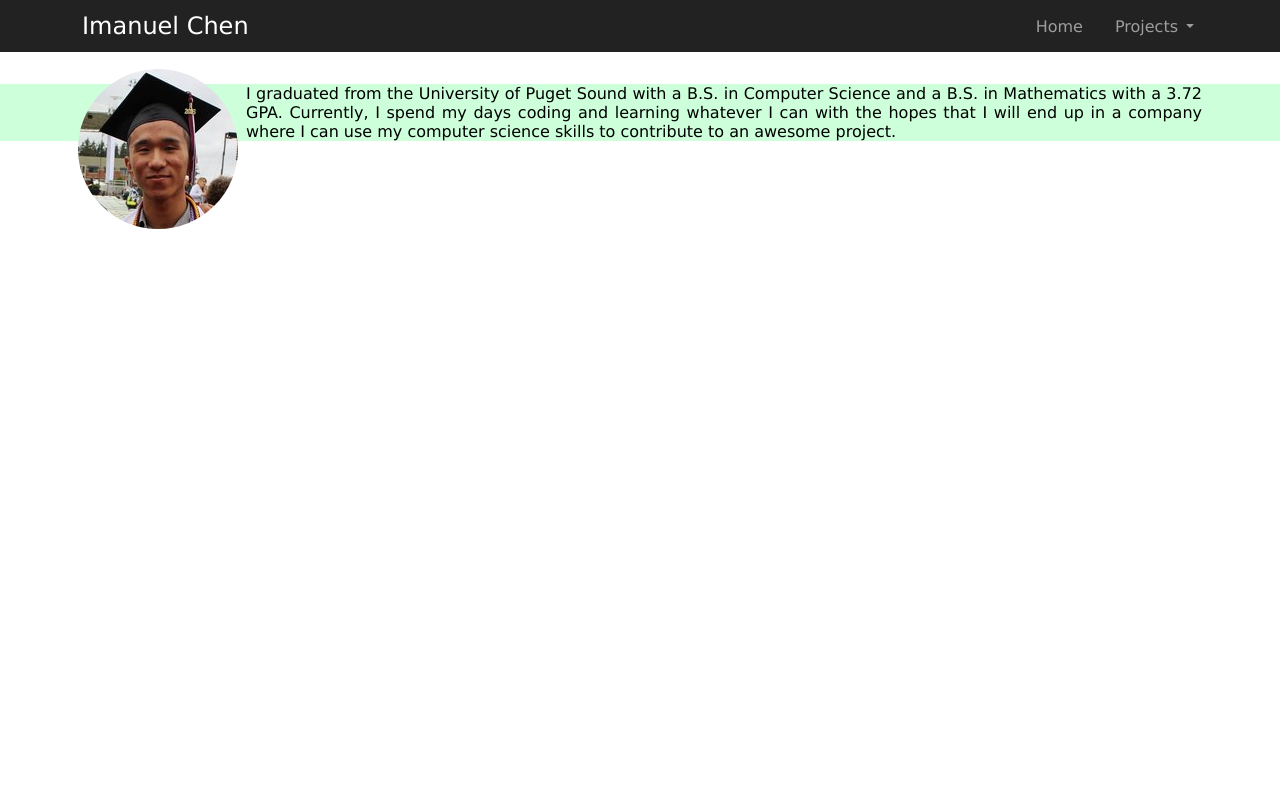
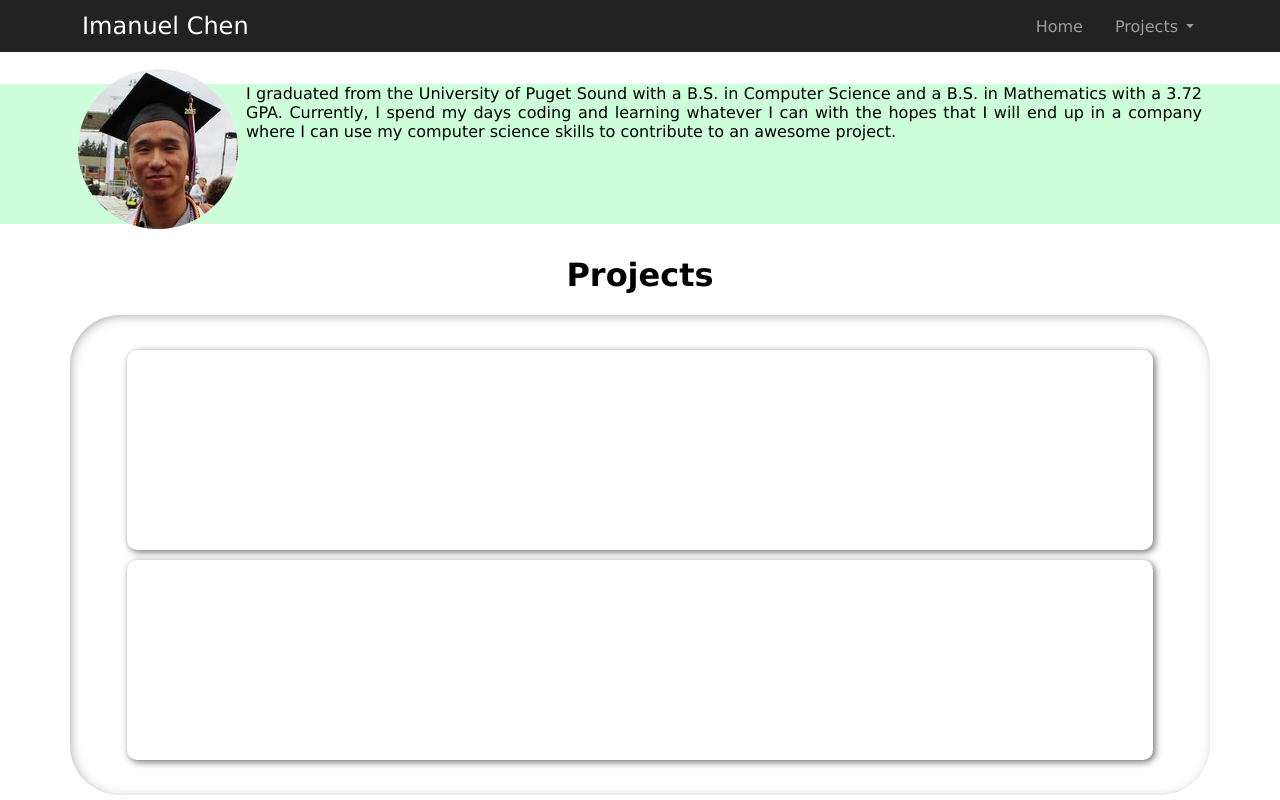
Before and after one commit to ihchen/portfolio, a Flask app: page / in a window 1280 px wide. Run offline with Flask 2, Linux system fonts and the light colour scheme; parts of the project's set-up code (start-up, migrations or seed data) failed here and were passed over.

Commit message:
Initial design for project list

```diff
--- a/portfolio/templates/index.html
+++ b/portfolio/templates/index.html
@@ -5,6 +5,11 @@
 header {
     background-color: #CCFFDA;
     margin-top: 2em;
+    margin-bottom: 2em;
+}
+header .container {
+    min-height: 140px;
+    position: relative;
 }
 .portrait {
     width: 160px;
@@ -38,6 +43,23 @@ header {
         background-color: #CCFFDA;
     }
 }
+
+.header {
+    text-align: center;
+}
+.project-container {
+    box-shadow: 2px 2px 14px -5px #6E6E6E inset;
+    border-radius: 50px;
+    padding: 25px 0;
+}
+.project-item {
+    box-shadow: 2px 2px 7px 0px #6E6E6E;
+    border-radius: 10px;
+
+    width: 90%;
+    margin: 10px auto;
+    height: 200px;
+}
 </style>
 {% endblock %}
 
@@ -52,7 +74,17 @@ header {
         </div>
     </div>
 </header>
-<div>
+<div class="container">
+    <div class="header">
+        <h1>Projects</h1>
+    </div>
+    <div class="project-container">
+        <div class="project-item">
 
+        </div>
+        <div class="project-item">
+
+        </div>
+    </div>
 </div>
 {% endblock %}
```
